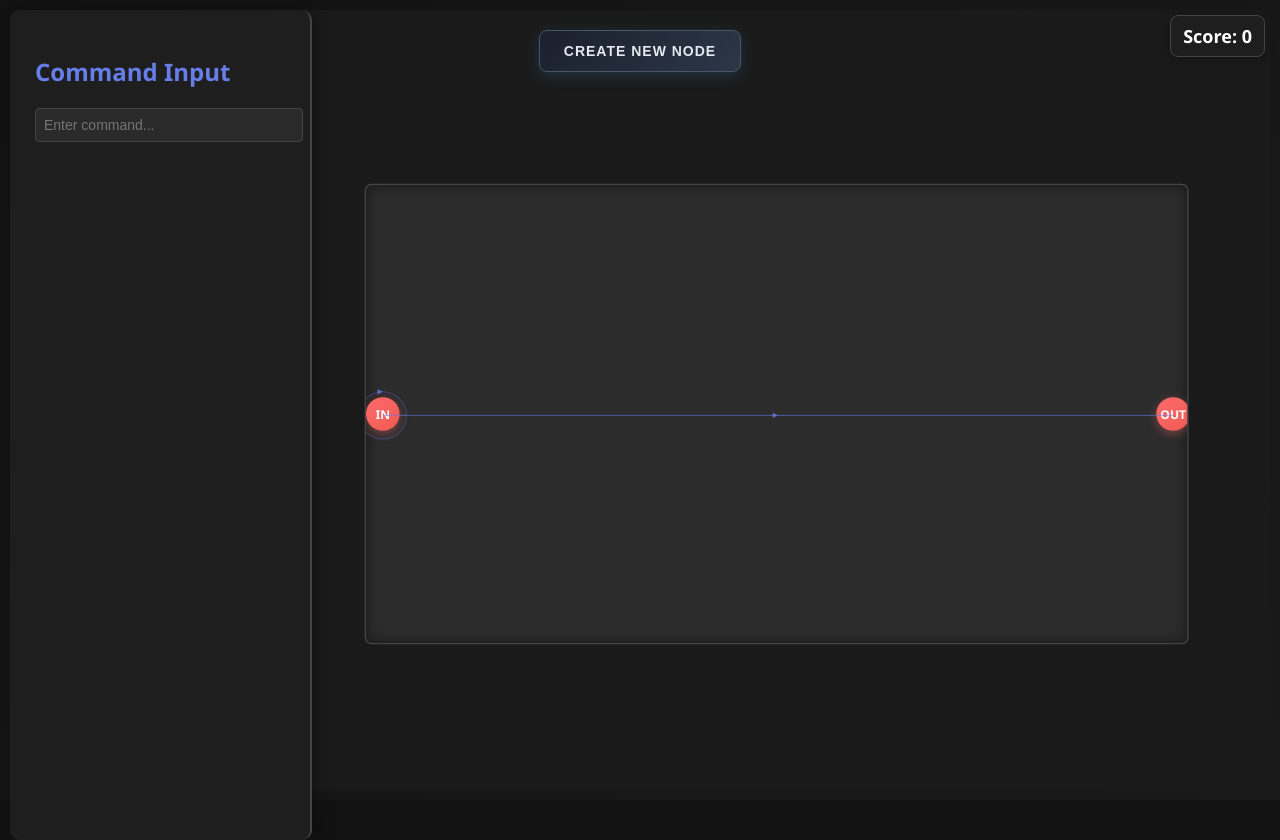
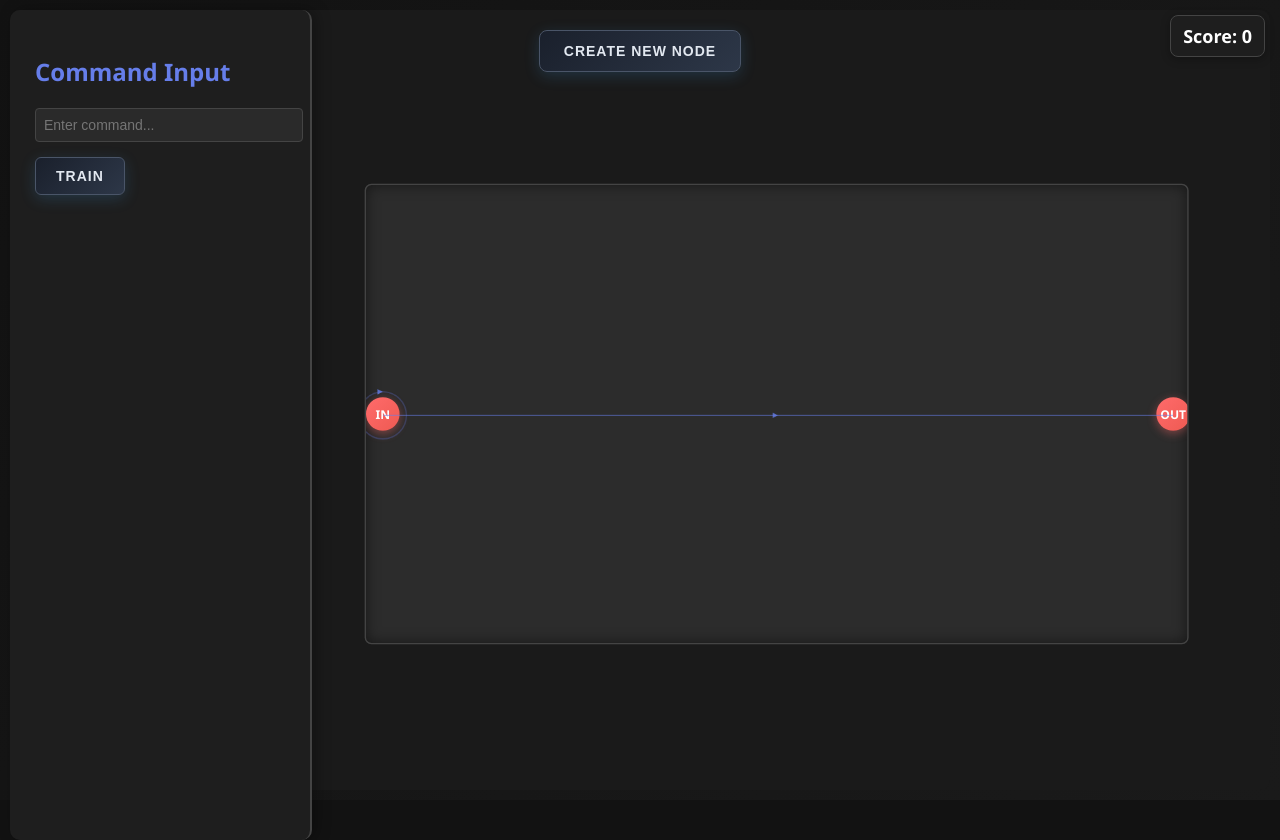
Before and after one commit to Arptime2/Infinite-AI-2.0, a plain HTML site: page index.html in a window 1280 px wide. Drawn offline with Linux system fonts and the light colour scheme.

Commit message:
added train button

```diff
--- a/css/styles.css
+++ b/css/styles.css
@@ -43,6 +43,31 @@ body {
     outline: none;
     border-color: #667eea;
     box-shadow: 0 0 5px rgba(102, 126, 234, 0.5);
+}
+
+#train-btn {
+    display: block;
+    margin-top: 15px;
+    padding: 10px 20px;
+    background: linear-gradient(135deg, #1a202c 0%, #2d3748 100%);
+    color: #e2e8f0;
+    border: 1px solid #4a5568;
+    border-radius: 6px;
+    cursor: pointer;
+    font-weight: 600;
+    font-size: 14px;
+    text-transform: uppercase;
+    letter-spacing: 1px;
+    box-shadow: 0 4px 15px rgba(66, 153, 225, 0.2);
+    transition: all 0.3s ease;
+}
+
+#train-btn:hover {
+    background: linear-gradient(135deg, #2d3748 0%, #4a5568 100%);
+    border-color: #718096;
+    box-shadow: 0 6px 20px rgba(66, 153, 225, 0.4);
+    transform: translateY(-2px);
+    color: #ffffff;
 }
 
 .left-panel {
--- a/index.html
+++ b/index.html
@@ -16,6 +16,7 @@
          <div class="input-panel" id="input-panel">
              <h2 style="color: #667eea; margin-bottom: 20px; font-size: 24px;">Command Input</h2>
              <input type="text" id="command-input" placeholder="Enter command...">
+             <button id="train-btn">Train</button>
          </div>
         <div class="main-area">
             <button id="create-node-btn">Create New Node</button>
```
